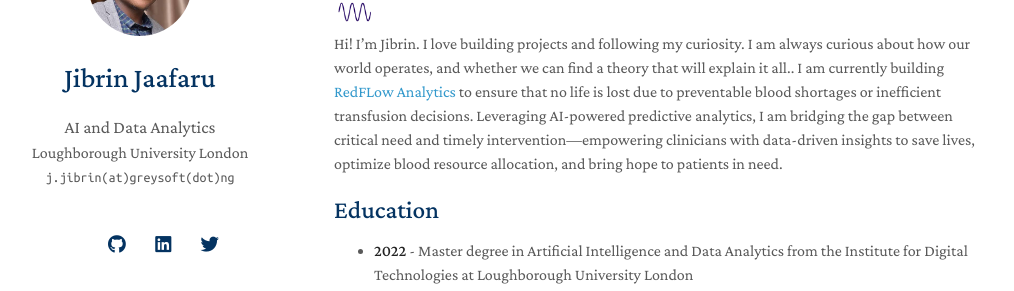
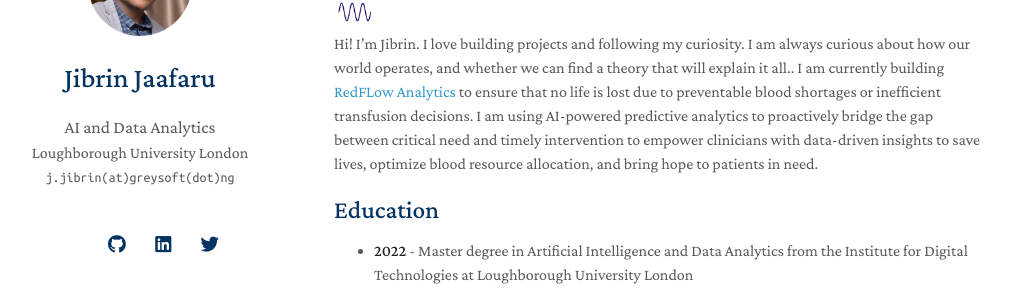
Before and after one commit to jibrinx/jibrinx.github.io, a Jekyll site: the page built from index.md, in a window 1280 px wide and 900 px high. Shown: the part 152-443 px from the top of the window, without its empty margins (136-1150 px from the left). Built offline with Jekyll 4.4.1, drawn with Linux system fonts in a browser that asks for light colours; nearby versions of some CDN libraries; a style sheet for code colours, icons or effects is not loaded.

Commit message:
Update index.md

```diff
--- a/index.md
+++ b/index.md
@@ -5,7 +5,7 @@ layout: homepage
 
 ## About Me
 <img src="assets/img/wavy.gif">
-Hi! I’m Jibrin. I love building projects and following my curiosity. I am always curious about how our world operates, and whether we can find a theory that will explain it all.. I am currently building <a href="http://redflowai.github.io">RedFLow Analytics </a> to ensure that no life is lost due to preventable blood shortages or inefficient transfusion decisions. Leveraging AI-powered predictive analytics, I am bridging the gap between critical need and timely intervention—empowering clinicians with data-driven insights to save lives, optimize blood resource allocation, and bring hope to patients in need. <br>
+Hi! I’m Jibrin. I love building projects and following my curiosity. I am always curious about how our world operates, and whether we can find a theory that will explain it all.. I am currently building <a href="http://redflowai.github.io">RedFLow Analytics </a> to ensure that no life is lost due to preventable blood shortages or inefficient transfusion decisions. I am using AI-powered predictive analytics to proactively bridge the gap between critical need and timely intervention to empower clinicians with data-driven insights to save lives, optimize blood resource allocation, and bring hope to patients in need. <br>
 
 ## Education
 - **2022** - Master degree in Artificial Intelligence and Data Analytics from the Institute for Digital Technologies at Loughborough University London
```
